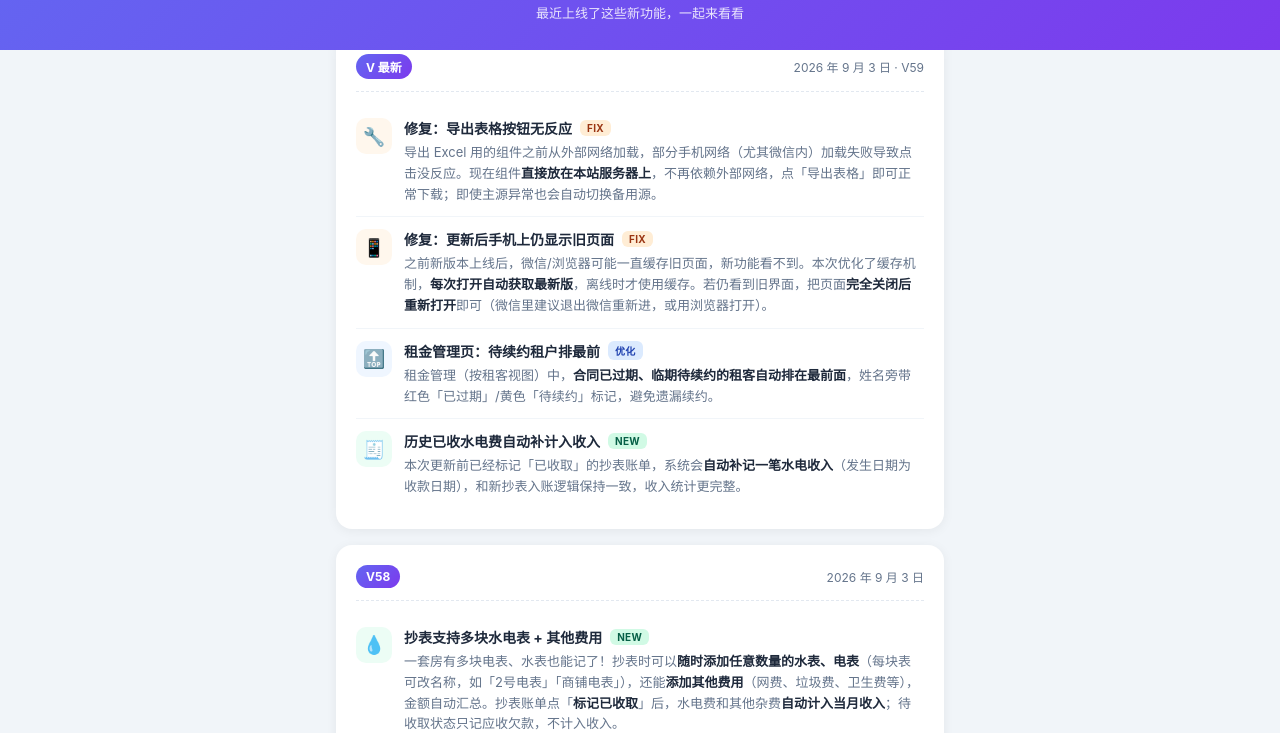
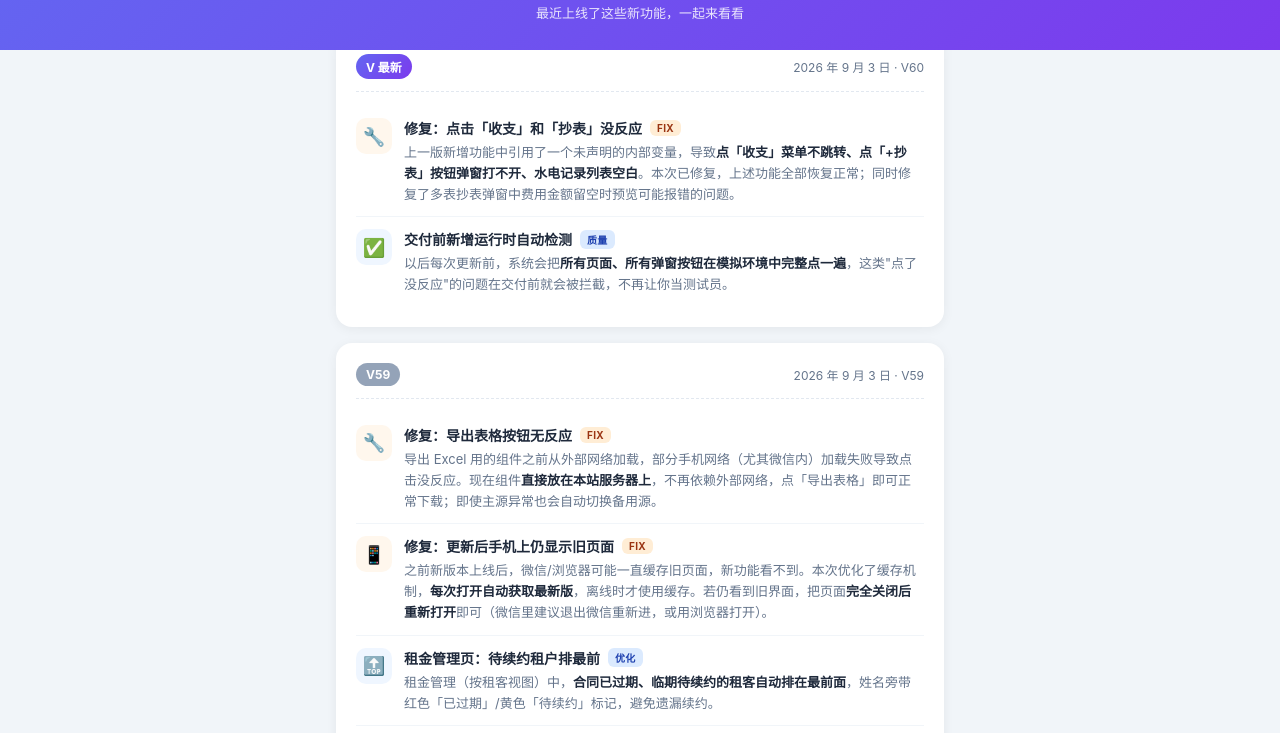
Before and after one commit to Python-Dreamer/fangdong, a website: page whatsnew.html in a window 1280 px wide. Shown: the part 67-800 px from the top of the page. Drawn offline with Linux system fonts and the light colour scheme.

Commit message:
fix(v60): declare missing Q/SQ quote constants - finance page & meter modal were dead on ReferenceError; fix meterPreview null.toFixed when amount empty; SW v60; whatsnew v60

```diff
--- a/sw.js
+++ b/sw.js
@@ -1,4 +1,4 @@
-var CACHE_NAME='fangdong-v59';
+var CACHE_NAME='fangdong-v60';
 var CACHE_URLS=[
   './',
   './index.html',
--- a/whatsnew.html
+++ b/whatsnew.html
@@ -114,10 +114,44 @@ body {
 
 <div class="container">
 
+  <!-- 2026-09-03 v60 热修复 -->
+  <div class="version-card">
+    <div class="version-head">
+      <span class="version-tag">V 最新</span>
+      <span class="version-date">2026 年 9 月 3 日 · V60</span>
+    </div>
+
+    <div class="feat">
+      <div class="feat-icon fix">🔧</div>
+      <div class="feat-body">
+        <div class="feat-title">
+          修复：点击「收支」和「抄表」没反应
+          <span class="badge fix">FIX</span>
+        </div>
+        <div class="feat-desc">
+          上一版新增功能中引用了一个未声明的内部变量，导致<b>点「收支」菜单不跳转、点「+抄表」按钮弹窗打不开、水电记录列表空白</b>。本次已修复，上述功能全部恢复正常；同时修复了多表抄表弹窗中费用金额留空时预览可能报错的问题。
+        </div>
+      </div>
+    </div>
+
+    <div class="feat">
+      <div class="feat-icon imp">✅</div>
+      <div class="feat-body">
+        <div class="feat-title">
+          交付前新增运行时自动检测
+          <span class="badge imp">质量</span>
+        </div>
+        <div class="feat-desc">
+          以后每次更新前，系统会把<b>所有页面、所有弹窗按钮在模拟环境中完整点一遍</b>，这类"点了没反应"的问题在交付前就会被拦截，不再让你当测试员。
+        </div>
+      </div>
+    </div>
+  </div>
+
   <!-- 2026-09-03 v59 版本 -->
   <div class="version-card">
     <div class="version-head">
-      <span class="version-tag">V 最新</span>
+      <span class="version-tag" style="background:#94a3b8">V59</span>
       <span class="version-date">2026 年 9 月 3 日 · V59</span>
     </div>
 
```
Also changed, not shown: app.html (+2 -1 lines).
